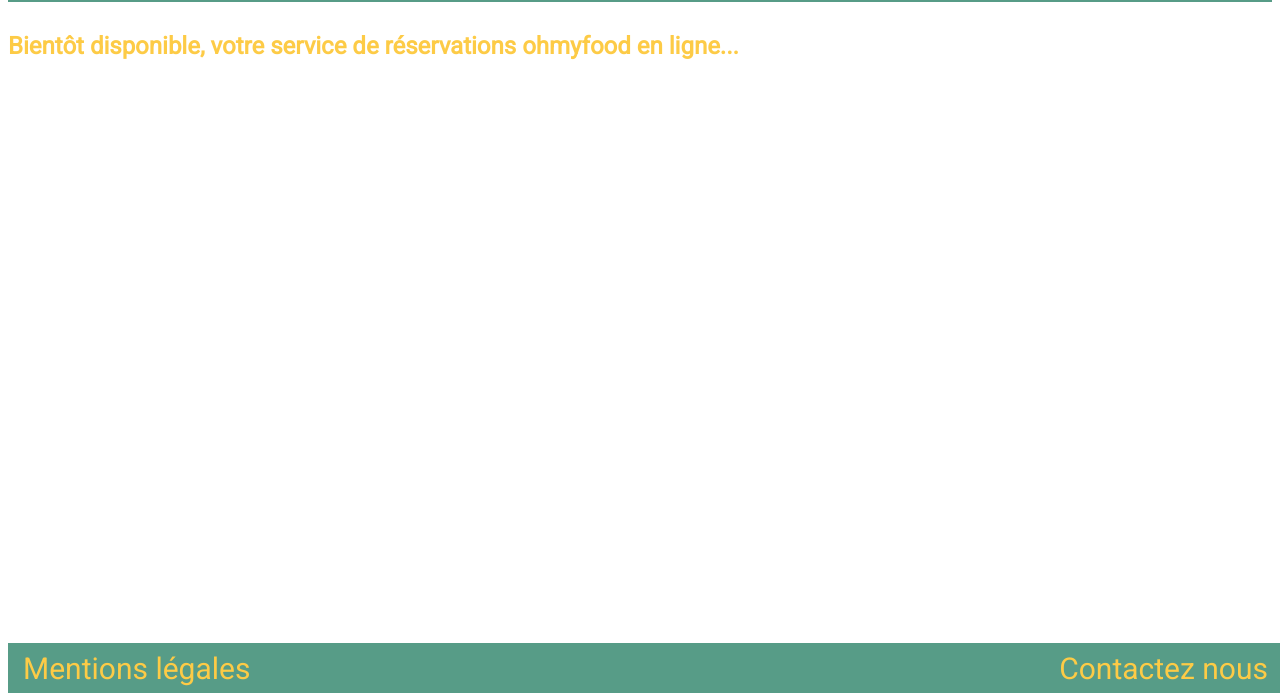
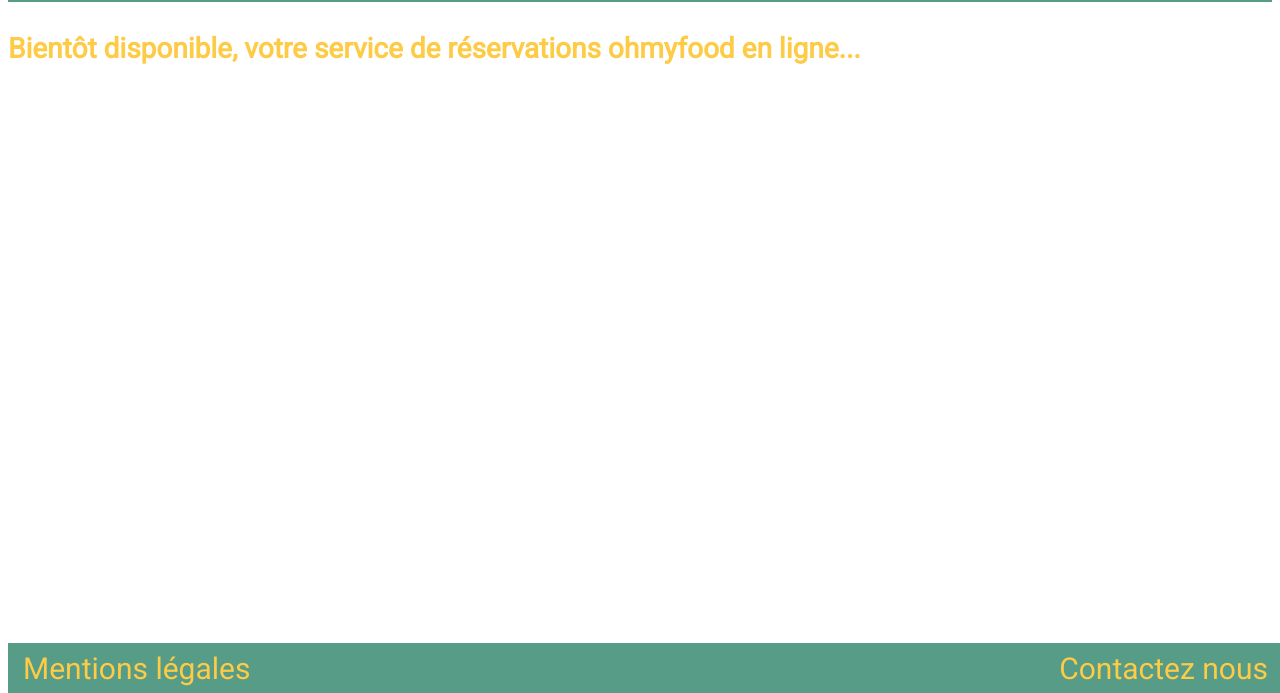
Before and after one commit to Fredboniou/ohmyfood, a website: page reservations.html in a window 1280 px wide. Shown: the part 107-800 px from the top of the page. Drawn offline with Linux system fonts and the light colour scheme.

Commit message:
remplacé h1 par h2 reservations

```diff
--- a/main.scss
+++ b/main.scss
@@ -691,9 +691,10 @@
 //page réservations
 
 .bientot {
-    h1 {
+    h2 {
     font-family: Roboto;
     color: #FDCB46;
+    font-size: 28px;
     }
 }
 
--- a/reservations.html
+++ b/reservations.html
@@ -15,7 +15,7 @@
         </header>
 
         <article class="bientot">
-        <h1>Bientôt disponible, votre service de réservations ohmyfood en ligne...</h1>
+        <h2>Bientôt disponible, votre service de réservations ohmyfood en ligne...</h2>
         </article>
 
         <footer>
```
Also changed, not shown: prefixed/style.css, style.css, 1 other file.
